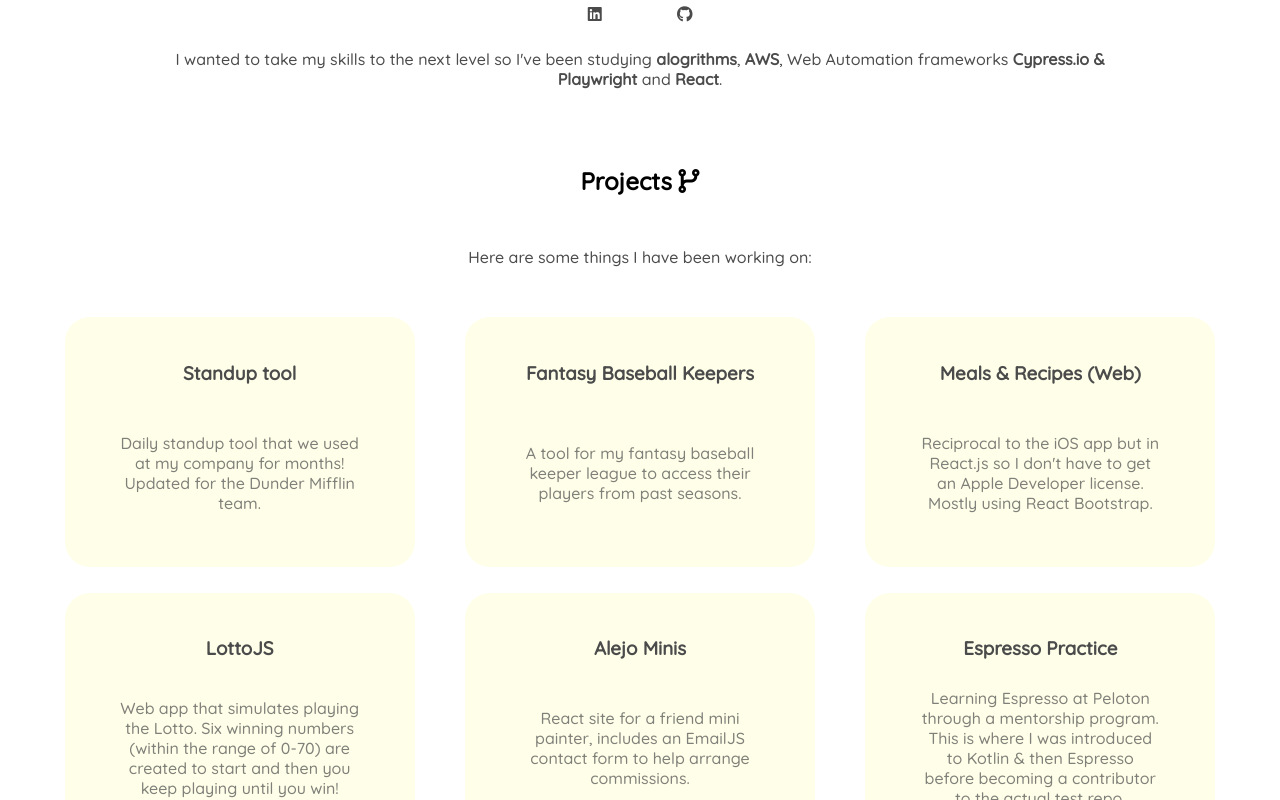
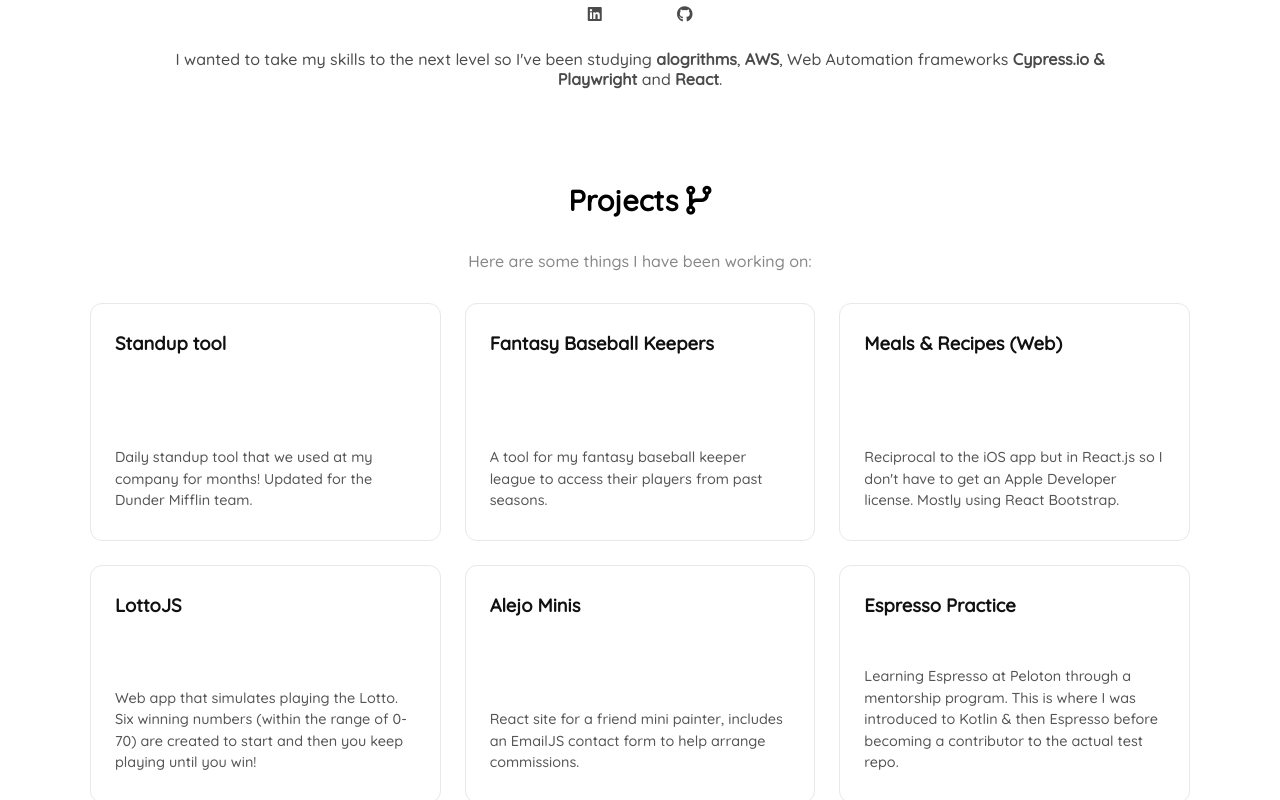
Before and after one commit to escosio/scottdantuono, a React (Create React App) app: page / in a window 1280 px wide. Shown: the part 380-1180 px from the top of the page. Built offline with nearby package versions, Linux system fonts and the light colour scheme.

Commit message:
refactor project cards

```diff
--- a/src/components/Projects.js
+++ b/src/components/Projects.js
@@ -53,17 +53,25 @@
   return (
     <div id="projects" className="section project-card-container">
       <h2>
-        Projects <i class="fa-solid fa-code-branch"></i>
+        Projects <i className="fa-solid fa-code-branch"></i>
       </h2>
       <p>Here are some things I have been working on:</p>
+      <div className="project-grid">
         {projects.map((project, i) => (
-        <a href={project.link} key={i} target="_blank">
-          <div key={i} className="project-card">
+          <a
+            href={project.link}
+            key={i}
+            target="_blank"
+            rel="noopener noreferrer"
+            className="project-card-link"
+          >
+            <div className="project-card">
               <h3>{project.title}</h3>
               <p>{project.desc}</p>
             </div>
           </a>
         ))}
       </div>
+    </div>
   );
 };
--- a/src/css/Projects.css
+++ b/src/css/Projects.css
@@ -1,46 +1,82 @@
-#projects div {
-    display: inline-grid;
-    text-wrap: wrap;
-    flex-wrap: wrap;
+/* Project section */
+.project-card-container {
+  padding: 2% 5%;
 }
 
-.project-card-container {
-    align-items: start;
-    flex-wrap: wrap;
-  }
+.project-card-container h2 {
+  font-size: 1.8rem;
+  margin-bottom: 0.25rem;
+}
 
+.project-card-container > p {
+  margin-bottom: 2rem;
+  color: #555;
+}
+
+/* Card grid */
+.project-grid {
+  display: grid;
+  grid-template-columns: repeat(auto-fill, minmax(300px, 1fr));
+  gap: 1.5rem;
+  max-width: 1100px;
+  margin: 0 auto;
+}
+
+/* Individual card */
 .project-card {
-    padding: 2%;
-    margin: 2% 2% auto;
-    border-radius: 25px;
-    opacity: 70%;
-    width: 300px;
-    background-color: lightyellow;
-    height: 200px;
+  background: #fff;
+  border: 1px solid #e8e8e8;
+  border-radius: 12px;
+  padding: 1.75rem 1.5rem;
+  text-align: left;
+  transition:
+    transform 0.2s ease,
+    box-shadow 0.2s ease;
+  display: flex;
+  flex-direction: column;
+  justify-content: space-between;
+  min-height: 180px;
 }
 
 .project-card:hover {
-    background-color: goldenrod;
-    color: white;
-    opacity: 80%;
+  transform: translateY(-4px);
+  box-shadow: 0 8px 24px rgba(0, 0, 0, 0.1);
 }
 
-:hover {
-    opacity: 100%;
+.project-card h3 {
+  font-size: 1.15rem;
+  margin: 0 0 0.5rem;
+  color: #111;
 }
 
-.project-card h1 {
-    text-shadow: 1px 1px black;
+.project-card p {
+  font-size: 0.9rem;
+  color: #555;
+  line-height: 1.5;
+  margin: 0;
+  opacity: 1;
+}
+
+.project-card-link {
+  text-decoration: none;
+  color: inherit;
+}
+
+.project-card-link:link,
+.project-card-link:visited {
+  color: inherit;
+  text-decoration: none;
 }
 
 li {
-    list-style-type: none;
+  list-style-type: none;
 }
+
 a {
-    color: black;
+  color: black;
 }
 
 a:link {
-    text-decoration: none;
-    color: black;
+  text-decoration: none;
+  color: black;
 }
```
Lines whose indentation alone changed are shown as unchanged.
